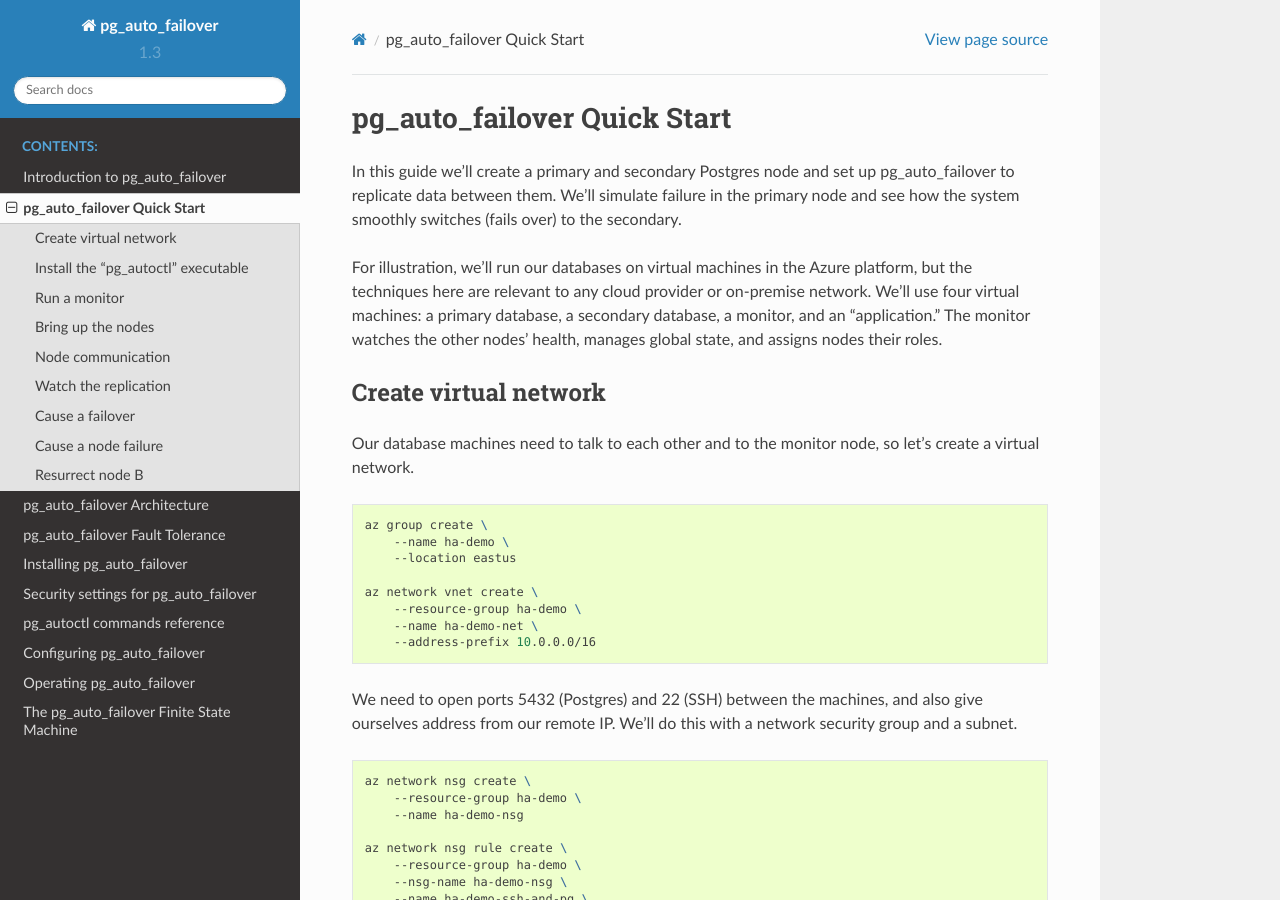
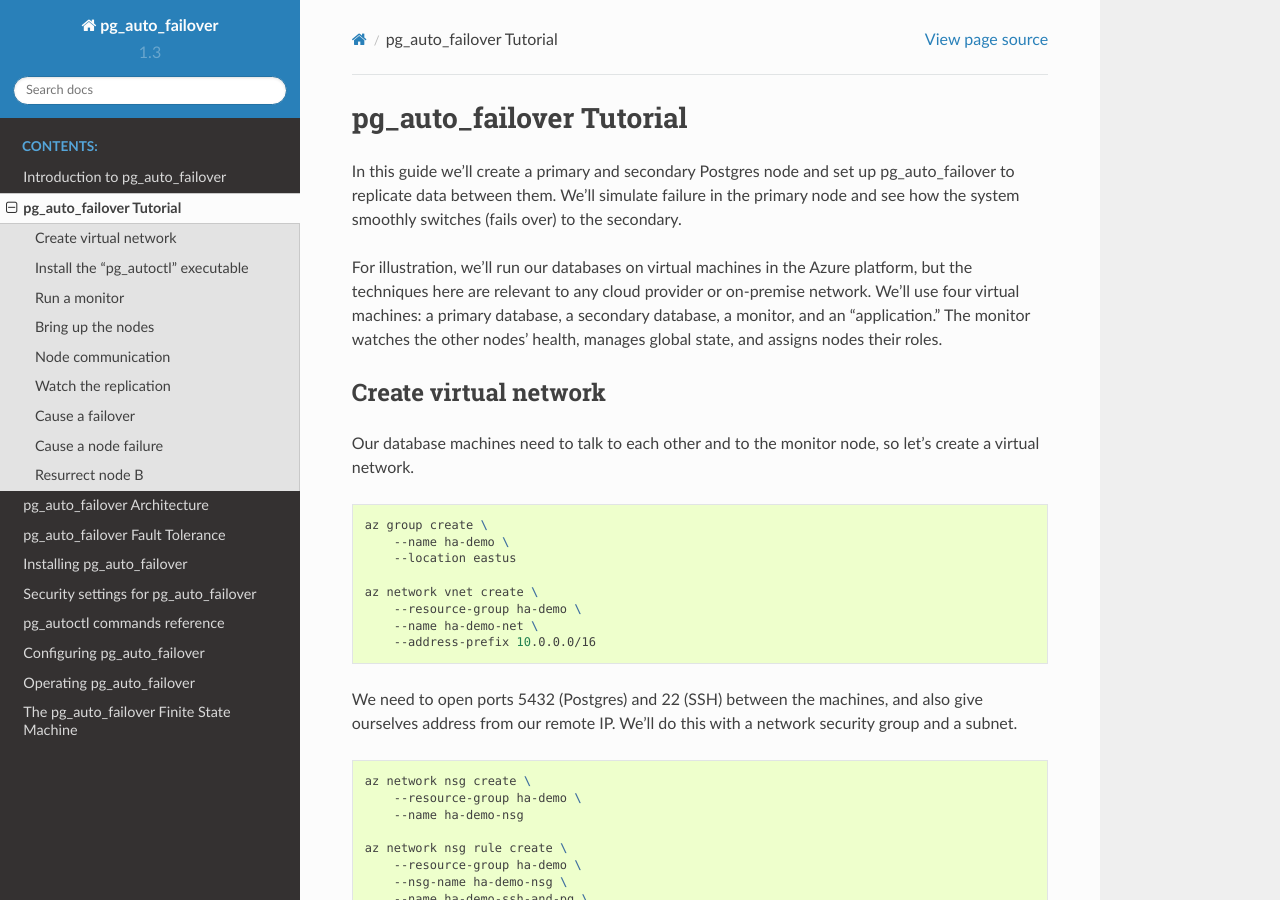
Before and after one commit to hapostgres/pg_auto_failover, a Sphinx documentation site: the page built from docs/tutorial.rst, in a window 1280 px wide and 900 px high. Built offline with Sphinx 7.4.7 and the Read the Docs theme 2.0.0, drawn with Linux system fonts in a browser that asks for light colours.

Commit message:
Rename the quickstart as tutorial

```diff
--- a/docs/index.rst
+++ b/docs/index.rst
@@ -11,7 +11,7 @@ Welcome to pg_auto_failover's documentation!
    :caption: Contents:
 
    intro
-   quickstart
+   tutorial
    architecture
    fault-tolerance
    install
--- a/docs/quickstart.rst
+++ b/docs/tutorial.rst
@@ -1,7 +1,5 @@
-.. _postgres_quickstart:
-
-pg_auto_failover Quick Start
-============================
+pg_auto_failover Tutorial
+=========================
 
 In this guide we’ll create a primary and secondary Postgres node and set
 up pg_auto_failover to replicate data between them. We’ll simulate failure in
```
Also changed, not shown: other parts of docs/tutorial.rst (+0 -6 lines).
